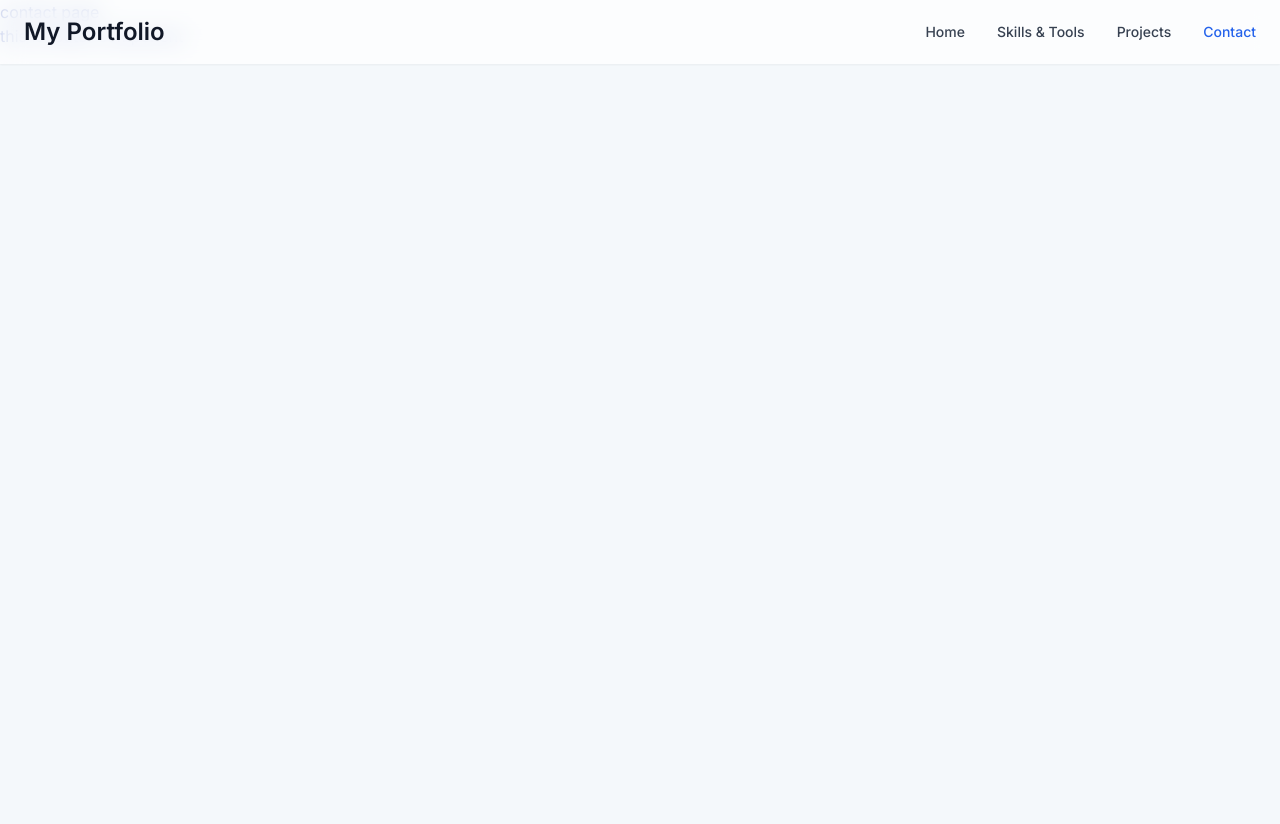
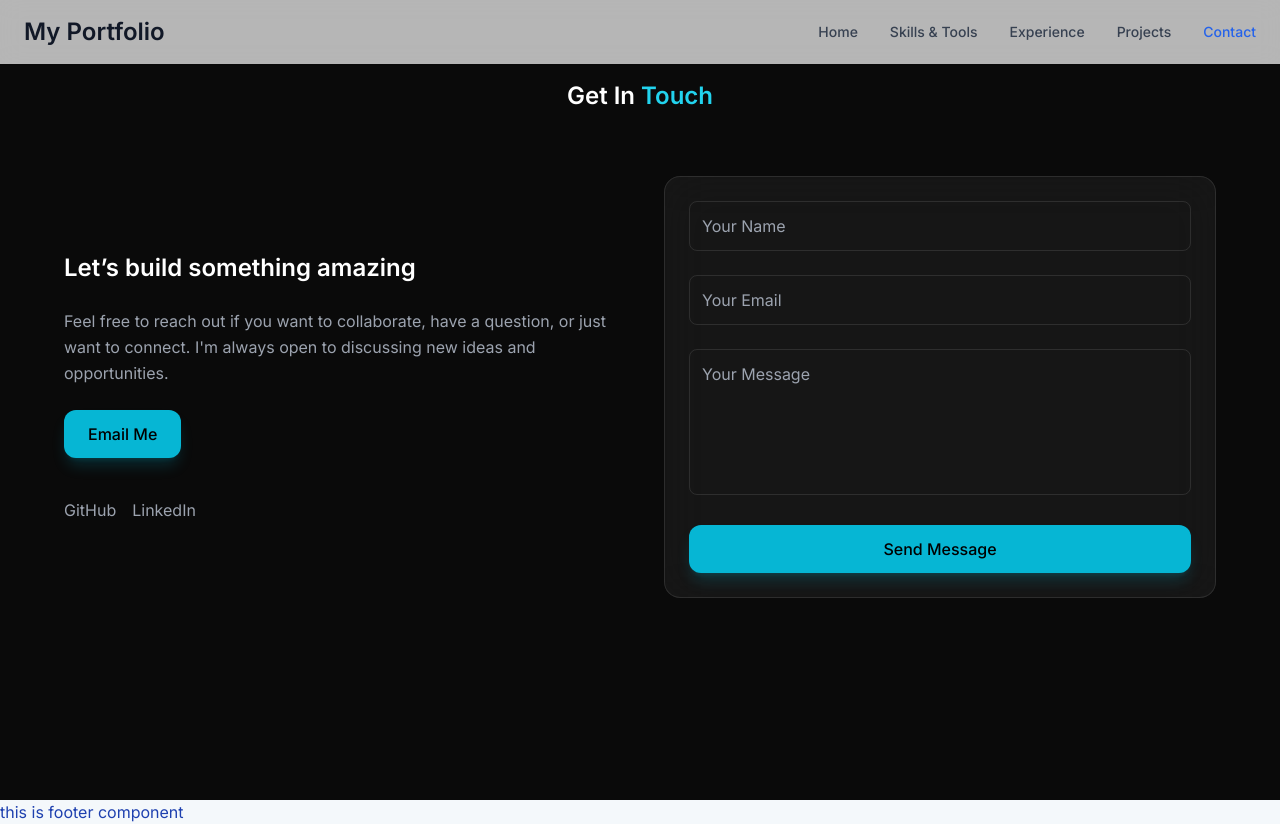
Before and after one commit to Gautam-kr-rai/Gautam-rai, a React (Vite) app in the folder frontend/: page /contact in a window 1280 px wide. Before the commit the page ends 800 px from the top, so only its background shows below. Built offline with nearby package versions, Linux system fonts and the light colour scheme.

Commit message:
experice and contact page added

```diff
--- a/frontend/package.json
+++ b/frontend/package.json
@@ -17,6 +17,7 @@
     "framer-motion": "^12.38.0",
     "react": "^19.2.4",
     "react-dom": "^19.2.4",
+    "react-hot-toast": "^2.6.0",
     "react-router-dom": "^7.13.2"
   },
   "devDependencies": {
--- a/frontend/src/App.tsx
+++ b/frontend/src/App.tsx
@@ -6,17 +6,27 @@ import MainLayout from './layouts/MainLayout'
 import Contact from './pages/Contact'
 import Projects from './pages/Projects'
 import Skills from './pages/Skills'
+import Experience from './pages/Experience'
+import { Toaster } from 'react-hot-toast'
 
 function App() {
   const [count, setCount] = useState(0)
 
   return (
     <>
+      <Toaster position="top-right" toastOptions={{
+            style: {
+              background: "#111",
+              color: "#fff",
+              border: "1px solid rgba(255,255,255,0.1)",
+            },
+          }} />
       <BrowserRouter>
        <Routes>
         <Route  element={<MainLayout />}>
          <Route path='/' element={<Home />} />
          <Route path='/skills_tools' element={<Skills />} />
+         <Route path='/experience' element={<Experience />} />
          <Route path='/projects' element={<Projects />} />
          <Route path='/contact' element={<Contact />} />
         </Route>
--- a/frontend/src/components/Navbar.tsx
+++ b/frontend/src/components/Navbar.tsx
@@ -33,6 +33,14 @@ const Navbar: React.FC = () => {
           >
             Skills & Tools
           </NavLink>
+          <NavLink
+            to="/experience"
+            className={({ isActive }) =>
+              isActive ? "text-blue-600" : "text-gray-700 hover:text-blue-500"
+            }
+          >
+           Experience
+          </NavLink>
 
           <NavLink
             to="/projects"
--- a/frontend/src/pages/Contact.tsx
+++ b/frontend/src/pages/Contact.tsx
@@ -1,11 +1,130 @@
-import React from 'react'
+import { motion } from "framer-motion";
+import { useState } from "react";
+import toast from "react-hot-toast";
 
-function Contact() {
+const Contact = () => {
+  const [form, setForm] = useState({
+    name: "",
+    email: "",
+    message: "",
+  });
+
+  const handleChange = (e: React.ChangeEvent<HTMLInputElement | HTMLTextAreaElement>) => {
+    setForm({ ...form, [e.target.name]: e.target.value });
+  };
+
+  const handleSubmit = (e: React.FormEvent) => {
+    e.preventDefault();
+
+    //  No backend yet → show error toast
+    toast.error("Feature not implemented yet. Please use Email Me option.");
+
+    // Optional: clear form
+    setForm({ name: "", email: "", message: "" });
+   };
+
+
   return (
-    <div>
-      contact page
+    <div className="w-full min-h-screen bg-neutral-950 text-white px-6 md:px-16 py-20">
+
+      {/* Heading */}
+      <motion.h2
+        initial={{ opacity: 0, y: -30 }}
+        whileInView={{ opacity: 1, y: 0 }}
+        transition={{ duration: 0.6 }}
+        className="text-3xl md:text-2xl font-bold mb-16 text-center"
+      >
+        Get In <span className="text-cyan-400">Touch</span>
+      </motion.h2>
+
+      <div className="max-w-6xl mx-auto grid md:grid-cols-2 gap-12 items-center">
+
+        {/* LEFT SIDE */}
+        <motion.div
+          initial={{ opacity: 0, x: -40 }}
+          whileInView={{ opacity: 1, x: 0 }}
+          transition={{ duration: 0.6 }}
+          className="space-y-6"
+        >
+          <h3 className="text-2xl font-semibold">
+            Let’s build something amazing
+          </h3>
+
+          <p className="text-gray-400 leading-relaxed">
+            Feel free to reach out if you want to collaborate, have a question,
+            or just want to connect. I'm always open to discussing new ideas and opportunities.
+          </p>
+
+          {/* Email */}
+          <a
+            href="mailto:gautam02rai@gmail.com"
+            className="inline-block px-6 py-3 rounded-xl bg-cyan-500 text-black font-medium hover:bg-cyan-400 transition-all duration-300 shadow-lg shadow-cyan-500/20"
+          >
+            Email Me
+          </a>
+
+          {/* Optional Socials */}
+          <div className="flex gap-4 pt-4 text-gray-400">
+            <span className="hover:text-cyan-400 cursor-pointer">GitHub</span>
+            <span className="hover:text-cyan-400 cursor-pointer">LinkedIn</span>
+          </div>
+        </motion.div>
+
+        {/* RIGHT SIDE (FORM) */}
+        <motion.form
+          onSubmit={handleSubmit}
+          initial={{ opacity: 0, x: 40 }}
+          whileInView={{ opacity: 1, x: 0 }}
+          transition={{ duration: 0.6 }}
+          className="bg-white/5 border border-white/10 backdrop-blur-xl rounded-2xl p-6 space-y-6"
+        >
+          {/* Name */}
+          <input
+            type="text"
+            name="name"
+            placeholder="Your Name"
+            value={form.name}
+            onChange={handleChange}
+            className="w-full p-3 rounded-lg bg-transparent border border-white/10 focus:border-cyan-400 outline-none transition"
+            required
+          />
+
+          {/* Email */}
+          <input
+            type="email"
+            name="email"
+            placeholder="Your Email"
+            value={form.email}
+            onChange={handleChange}
+            className="w-full p-3 rounded-lg bg-transparent border border-white/10 focus:border-cyan-400 outline-none transition"
+            required
+          />
+
+          {/* Message */}
+          <textarea
+            name="message"
+            rows={5}
+            placeholder="Your Message"
+            value={form.message}
+            onChange={handleChange}
+            className="w-full p-3 rounded-lg bg-transparent border border-white/10 focus:border-cyan-400 outline-none transition resize-none"
+            required
+          />
+
+          {/* Button */}
+          <motion.button
+            whileHover={{ scale: 1.05 }}
+            whileTap={{ scale: 0.95 }}
+            type="submit"
+            className="w-full py-3 rounded-xl bg-cyan-500 text-black font-medium hover:bg-cyan-400 transition-all duration-300 shadow-lg shadow-cyan-500/20"
+          >
+            Send Message
+          </motion.button>
+        </motion.form>
+
+      </div>
     </div>
-  )
-}
+  );
+};
 
-export default Contact
+export default Contact;
--- /dev/null
+++ b/frontend/src/pages/Experience.tsx
@@ -0,0 +1,103 @@
+import { motion } from "framer-motion";
+
+const experiences = [
+  {
+    company: "Loyalty Juggernaut India Pvt. Ltd.",
+    location: "Financial District, Hyderabad",
+    role: "Product Engineer",
+    duration: "Sept 2025 – Present",
+    points: [
+      "Independently delivered critical frontend modules including Award Catalog, Tier Management, Member Services Revamp, audit logs, and Co-branded Card Revamp using Angular.",
+      "Collaborated with Backend, QA, UX, and Product teams to ensure smooth feature releases and resolve defects.",
+      "Provided production support, resolving 15+ issues and ensuring stable releases.",
+      "Developed unit tests with 90%+ coverage, improving reliability and maintainability.",
+    ],
+  },
+  {
+    company: "Loyalty Juggernaut India Pvt. Ltd.",
+    location: "Hyderabad",
+    role: "Product Engineer Intern",
+    duration: "June 2025 – Sept 2025",
+    points: [
+      "Contributed to Releases 2.11.0 and 2.12.1 by resolving 80+ UI and functional defects.",
+      "Built production-grade frontend components using Angular.",
+      "Worked with GitHub, Jira, CircleCI (CI/CD), and Snyk for development workflow.",
+    ],
+  },
+  {
+    company: "DRDO",
+    location: "New Delhi",
+    role: "Software Development Intern",
+    duration: "June 2024 – Aug 2024",
+    points: [
+      "Led development of a real-time chatbot using the MERN stack.",
+      "Implemented seamless frontend-backend integration for dynamic query handling.",
+      "Improved user engagement by 40% through optimized interaction design.",
+    ],
+  },
+];
+
+const Experience = () => {
+  return (
+    <div className="w-full min-h-screen bg-neutral-950 text-white px-6 md:px-16 py-20">
+
+      {/* Heading */}
+      <motion.h2
+        initial={{ opacity: 0, y: -30 }}
+        whileInView={{ opacity: 1, y: 0 }}
+        transition={{ duration: 0.6 }}
+        className="text-3xl md:text-2xl font-bold mb-16 text-center"
+      >
+        My <span className="text-cyan-400">Experience</span>
+      </motion.h2>
+
+      <div className="relative max-w-4xl mx-auto">
+
+        {/* Timeline line */}
+        <div className="absolute left-2.5 top-0 w-[2px] h-full bg-gradient-to-b from-cyan-500/40 to-transparent"></div>
+
+        {experiences.map((exp, index) => (
+          <motion.div
+            key={index}
+            initial={{ opacity: 0, x: -40 }}
+            whileInView={{ opacity: 1, x: 0 }}
+            transition={{ duration: 0.6, delay: index * 0.2 }}
+            className="relative pl-12 mb-12"
+          >
+            {/* Dot */}
+            <div className="absolute left-0 top-2 w-5 h-5 bg-cyan-400 rounded-full shadow-lg shadow-cyan-400/40"></div>
+
+            {/* Card */}
+            <div className="bg-white/5 border border-white/10 backdrop-blur-xl rounded-2xl p-6 hover:border-cyan-400/40 transition-all duration-300">
+
+              {/* Role + Duration */}
+              <div className="flex flex-col md:flex-row md:justify-between md:items-center mb-2">
+                <h3 className="text-xl font-semibold text-cyan-400">
+                  {exp.role}
+                </h3>
+                <span className="text-sm text-gray-400">
+                  {exp.duration}
+                </span>
+              </div>
+
+              {/* Company */}
+              <p className="text-gray-300 mb-4">
+                {exp.company} • {exp.location}
+              </p>
+
+              {/* Points */}
+              <ul className="list-disc pl-5 space-y-2 text-gray-400">
+                {exp.points.map((point, i) => (
+                  <li key={i}>{point}</li>
+                ))}
+              </ul>
+
+            </div>
+          </motion.div>
+        ))}
+      </div>
+    </div>
+  );
+};
+
+export default Experience;
```
Also changed, not shown: 1 other file (tests, documents, lock files or other folders).
